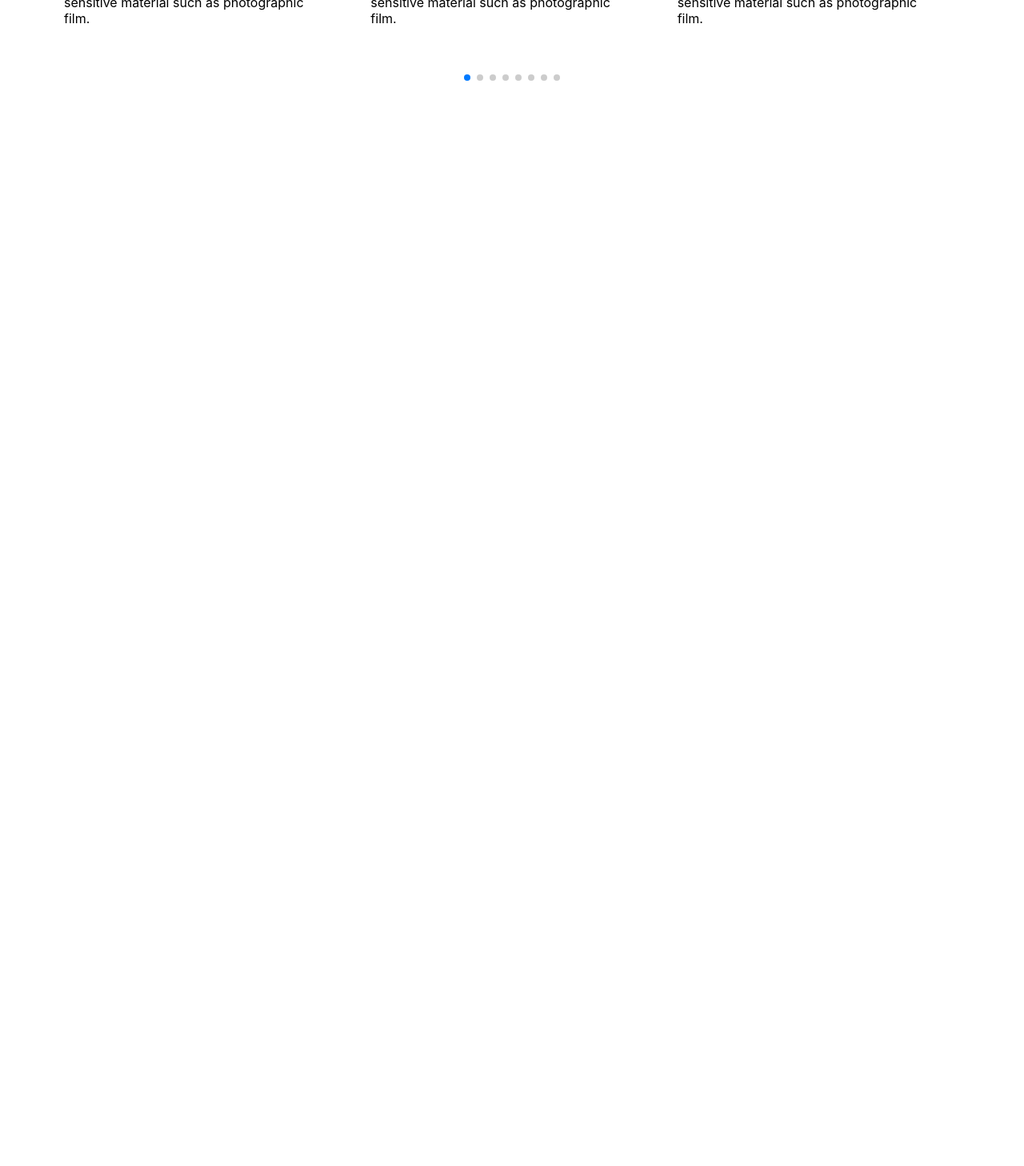
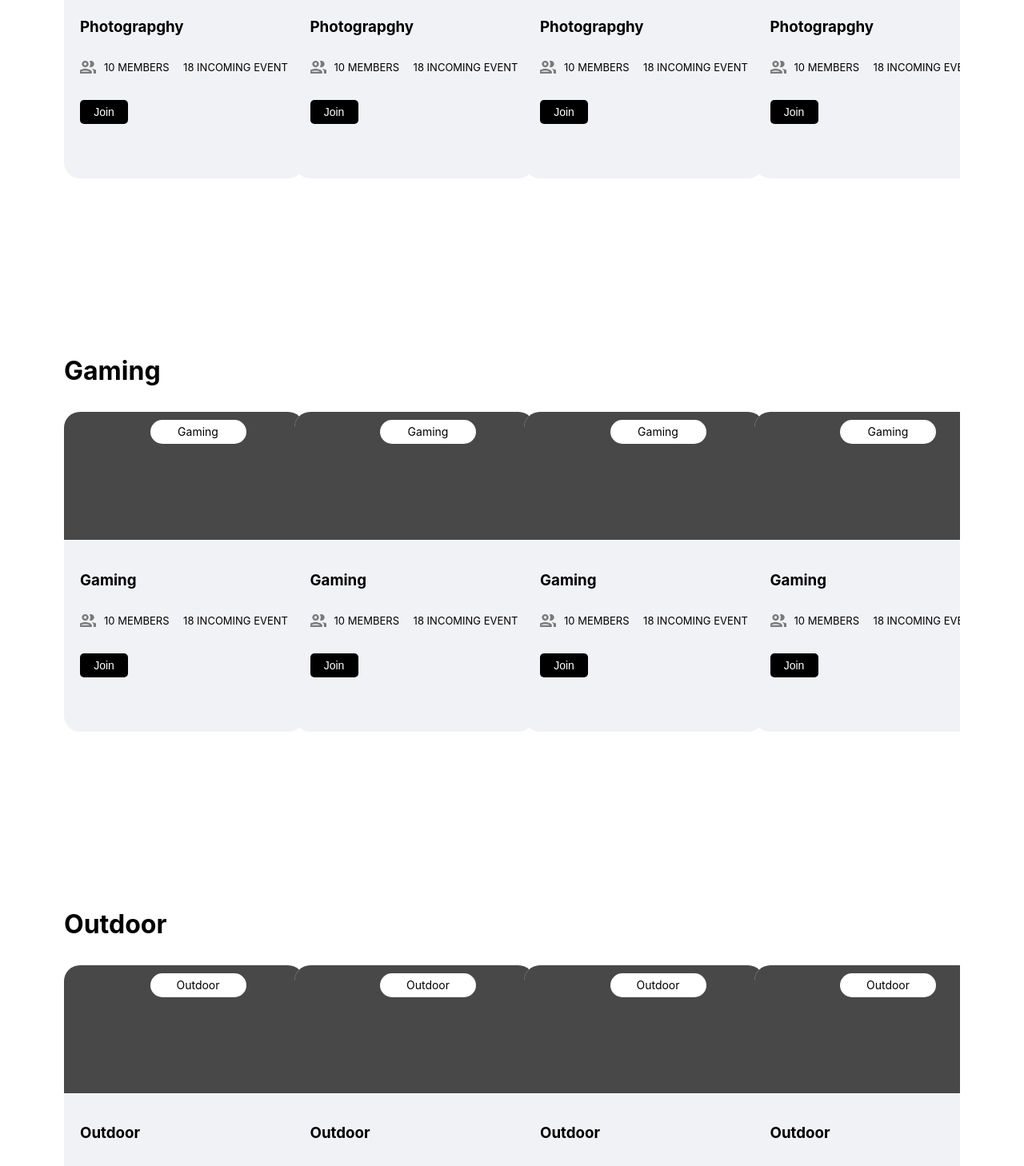
Before and after one commit to humaidiar/CommunityTechApp, a React (Create React App) app in the folder event-app-prototype/: page / in a window 1280 px wide. Shown: the part 400-1858 px from the top of the page at 80% size. Before the commit the page ends 800 px from the top, so only its background shows below. Built offline with nearby package versions, Linux system fonts and the light colour scheme.

Commit message:
add card feature

```diff
--- a/event-app-prototype/src/Components/Home.js
+++ b/event-app-prototype/src/Components/Home.js
@@ -3,12 +3,13 @@ import Navbar from './NavBar';
 import { Swiper, SwiperSlide } from "swiper/react";
 import "swiper/css";
 import "swiper/css/effect-coverflow";
-import "swiper/css/pagination";
+// import "swiper/css/pagination";
 // import "swiper/css/navigation";
 import "swiper/css/autoplay";
 import "swiper/css/scrollbar";
 import '../Style/HomePage.css'
-import { Pagination } from 'swiper/modules';
+// import { Pagination } from 'swiper/modules';
+import peopleIcon from '../Images/people.png'
 
 const Home = () => {
     const [isLogin, setIsLogin] = React.useState(true);
@@ -26,17 +27,17 @@ const Home = () => {
 
 
                         <Swiper
-                         slidesPerView={3}
-                         spaceBetween={30}
-                         pagination={{
-                           clickable: true,
-                         }}
-                         modules={[Pagination]}
-                         className="mySwiper"
+                            slidesPerView={4}
+                            spaceBetween={30}
+                            pagination={{
+                                clickable: true,
+                            }}
+                            //  modules={[Pagination]}
+                            className="mySwiper"
                         >
                             {/* List of Tetimoial */}
 
-                            { Array.from({ length: 10 }).map((_, index) => {
+                            {Array.from({ length: 10 }).map((_, index) => {
                                 return (
 
                                     <SwiperSlide className="swiperSlide" key={index}>
@@ -48,10 +49,18 @@ const Home = () => {
                                             </div>
                                             <div className="interestContent">
                                                 <h3>Photograpghy</h3>
-                                                <p>Photography is the art, application, and practice of creating durable images by recording light, either electronically by means of an image sensor, or chemically by means of a light-sensitive material such as photographic film.</p>
-
+                                                {/* <p>simply dummy text of the printing and typesetting industry. Lorem Ipsum has been the industry's standard dummy text ever since the 1500s</p> */}
+                                                <div className='attendAndincomingEvent'>
+                                                    <div className='attendEvent'>
+                                                        <img src={peopleIcon} alt=''/>
+                                                        <p>10 Members</p>
+                                                    </div>
+                                                    <div className='incomingEvent'>
+                                                        <p>18 Incoming Event</p>
+                                                    </div>
+                                                </div>
                                             </div>
-
+                                            <button className="joinBtn">Join</button>
 
                                         </div>
                                     </SwiperSlide>
@@ -63,6 +72,115 @@ const Home = () => {
                         </Swiper>
 
                     </div>
+
+                    <div className='homePageHeader sub'>
+                        <h1>Gaming</h1>
+                    </div>
+                    <div className='interestContainer'>
+
+
+                        <Swiper
+                            slidesPerView={4}
+                            spaceBetween={30}
+                            pagination={{
+                                clickable: true,
+                            }}
+                            //  modules={[Pagination]}
+                            className="mySwiper"
+                        >
+                            {/* List of Tetimoial */}
+
+                            {Array.from({ length: 10 }).map((_, index) => {
+                                return (
+
+                                    <SwiperSlide className="swiperSlide" key={index}>
+                                        <div className="interestBox">
+                                            <div className="interestImg">
+                                                <div className="interestIcon">
+                                                    Gaming
+                                                </div>
+                                            </div>
+                                            <div className="interestContent">
+                                                <h3>Gaming</h3>
+                                                {/* <p>simply dummy text of the printing and typesetting industry. Lorem Ipsum has been the industry's standard dummy text ever since the 1500s</p> */}
+                                                <div className='attendAndincomingEvent'>
+                                                    <div className='attendEvent'>
+                                                        <img src={peopleIcon} alt=''/>
+                                                        <p>10 Members</p>
+                                                    </div>
+                                                    <div className='incomingEvent'>
+                                                        <p>18 Incoming Event</p>
+                                                    </div>
+                                                </div>
+                                            </div>
+                                            <button className="joinBtn">Join</button>
+
+                                        </div>
+                                    </SwiperSlide>
+
+
+                                );
+                            })}
+
+                        </Swiper>
+
+                    </div>
+
+
+                    <div className='homePageHeader sub'>
+                        <h1>Outdoor</h1>
+                    </div>
+                    <div className='interestContainer'>
+
+
+                        <Swiper
+                            slidesPerView={4}
+                            spaceBetween={30}
+                            pagination={{
+                                clickable: true,
+                            }}
+                            //  modules={[Pagination]}
+                            className="mySwiper"
+                        >
+                            {/* List of Tetimoial */}
+
+                            {Array.from({ length: 10 }).map((_, index) => {
+                                return (
+
+                                    <SwiperSlide className="swiperSlide" key={index}>
+                                        <div className="interestBox">
+                                            <div className="interestImg">
+                                                <div className="interestIcon">
+                                                Outdoor
+                                                </div>
+                                            </div>
+                                            <div className="interestContent">
+                                                <h3>Outdoor</h3>
+                                                {/* <p>simply dummy text of the printing and typesetting industry. Lorem Ipsum has been the industry's standard dummy text ever since the 1500s</p> */}
+                                                <div className='attendAndincomingEvent'>
+                                                    <div className='attendEvent'>
+                                                        <img src={peopleIcon} alt=''/>
+                                                        <p>10 Members</p>
+                                                    </div>
+                                                    <div className='incomingEvent'>
+                                                        <p>18 Incoming Event</p>
+                                                    </div>
+                                                </div>
+                                            </div>
+                                            <button className="joinBtn">Join</button>
+
+                                        </div>
+                                    </SwiperSlide>
+
+
+                                );
+                            })}
+
+                        </Swiper>
+
+                    </div>
+
+
 
 
                 </div>
--- a/event-app-prototype/src/Style/HomePage.css
+++ b/event-app-prototype/src/Style/HomePage.css
@@ -4,7 +4,91 @@
     margin: 30px 80px;
 }
 
-.interestBox{
-   width: 300px;
-   height: 300px;
+.sub{
+    margin-top: 200px;
 }
+
+.interestBox {
+    width: 300px;
+    height: 400px;
+    background: #F1F2F6;
+    border-radius: 20px;
+}
+
+.interestBox .interestImg {
+    background-color: rgb(72, 72, 72);
+    height: 40%;
+    background-size: cover;
+    border-radius: 20px 20px 0px 0px;
+
+}
+
+.interestBox .interestImg .interestIcon {
+    width: 120px;
+    height: 30px;
+    text-align: center;
+    background-color: #fff;
+    margin: 10px 10px;
+    border-radius: 20px;
+    font-size: 14px;
+    display: flex;
+    position: relative;
+    align-items: center;
+    justify-content: center;
+    top: 10px;
+    right: 190px;
+}
+
+.interestBox .interestContent {
+    display: flex;
+    flex-direction: column;
+    text-align: justify;
+    margin: 20px 20px;
+    justify-content: flex-end;
+
+}
+
+.attendAndincomingEvent {
+    display: flex;
+    justify-content: space-between;
+    /* To push the items to the edges */
+    align-items: center;
+    /* To vertically center the items */
+}
+
+.attendEvent,
+.incomingEvent {
+    padding: 0px;
+    font-size: 13px;
+    text-transform: uppercase;
+    /* Add some padding for better visual appearance */
+}
+
+.attendEvent {
+    display: flex;
+    /* flex-direction: row; */
+    align-items: center;
+    margin-right: 15px;
+}
+
+.attendEvent img {
+    width: 20px;
+    /* Set the width of the image as needed */
+    margin-right: 10px;
+    /* Add some spacing between the image and the text */
+}
+
+.joinBtn {
+    width: 60px;
+    height: 30px;
+    background-color: #000000;
+    color: #fff;
+    border-radius: 5px;
+    font-size: 14px;
+    margin-left: 20px;
+    display: flex;
+    position: relative;
+    align-items: center;
+    justify-content: center;
+    border: none;
+}
```
Also changed, not shown: event-app-prototype/src/Images/people.png (added), 1 other file (tests, documents, lock files or other folders).
